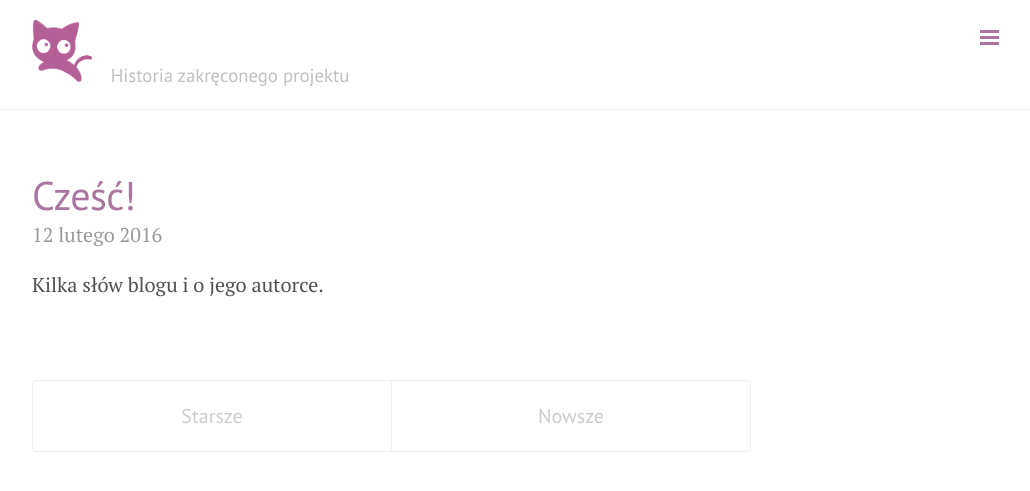
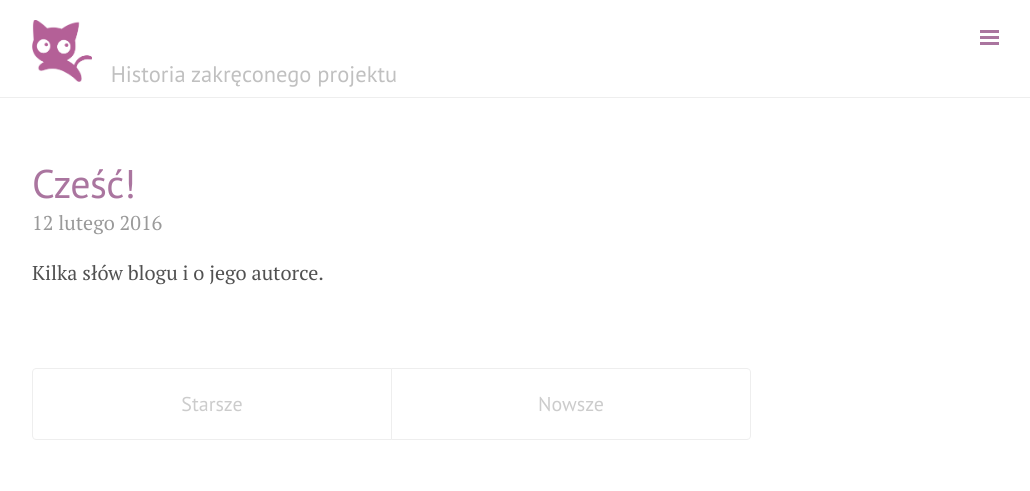
Before and after one commit to pumiko/pumiko.github.io, a Jekyll site: the page built from index.html, in a window 1280 px wide. Shown: the top 491 px of the page, without its empty margins (248-1278 px from the left). Built offline with Jekyll 4.4.1, drawn with Linux system fonts in a browser that asks for light colours; nearby versions of some CDN libraries; the list of posts is cut into pages by our own code.

Commit message:
Update lanyon.css

```diff
--- a/public/css/lanyon.css
+++ b/public/css/lanyon.css
@@ -101,14 +101,14 @@ h1, h2, h3, h4, h5, h6 {
 }
 .masthead-title {
   margin-top: 0;
-  margin-bottom: 0;
+  margin-bottom: -0.5em;
   color: #505050;
 }
 .masthead-title a {
   color: #505050;
 }
 .masthead-title small {
-  font-size: 75%;
+  font-size: 90%;
   font-weight: 400;
   color: #c0c0c0;
   letter-spacing: 0;
@@ -316,7 +316,7 @@ a.sidebar-nav-item:focus {
   width: auto;
   font-weight: 100;
   font-size: .8rem ;
-  margin-bottom: 10em;
+  margin-bottom: 20em;
   padding: 0;
   color: #9a9a9a;
   font-style: italic;
```
